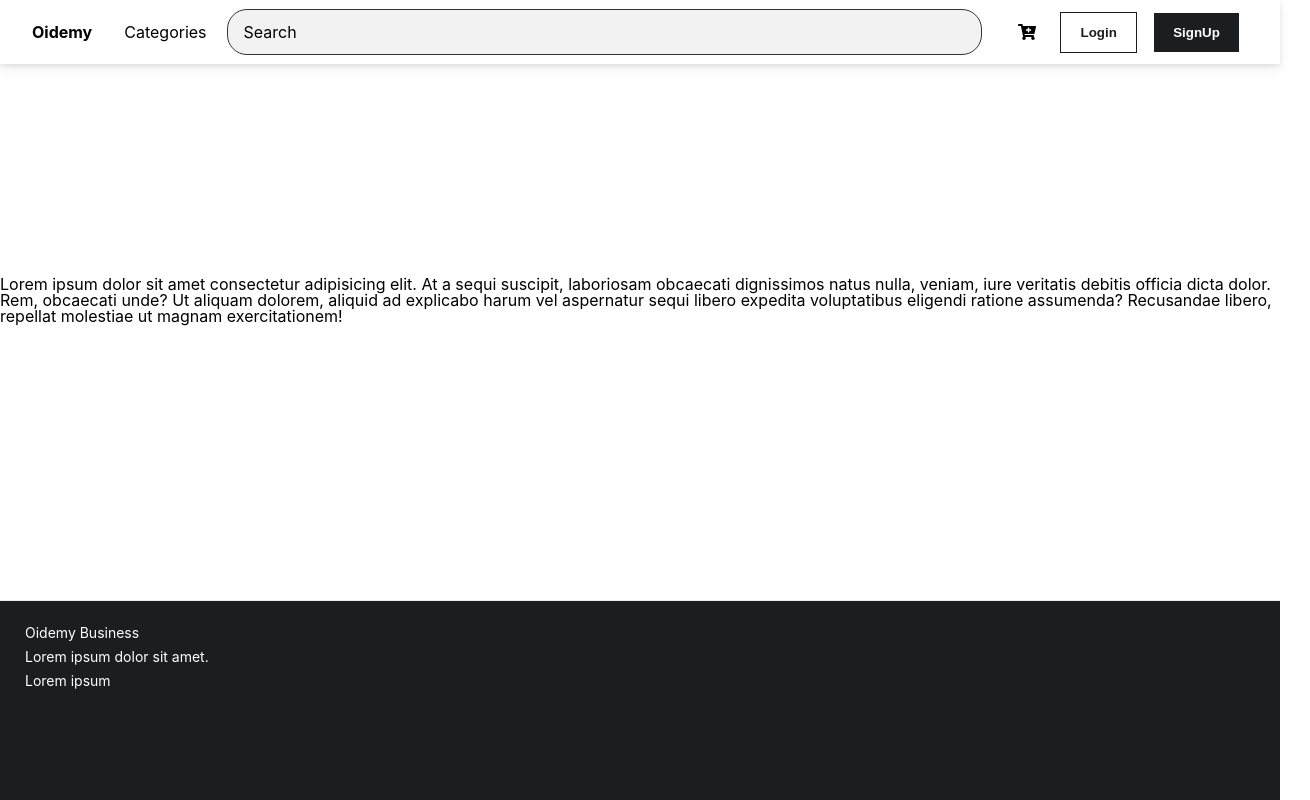
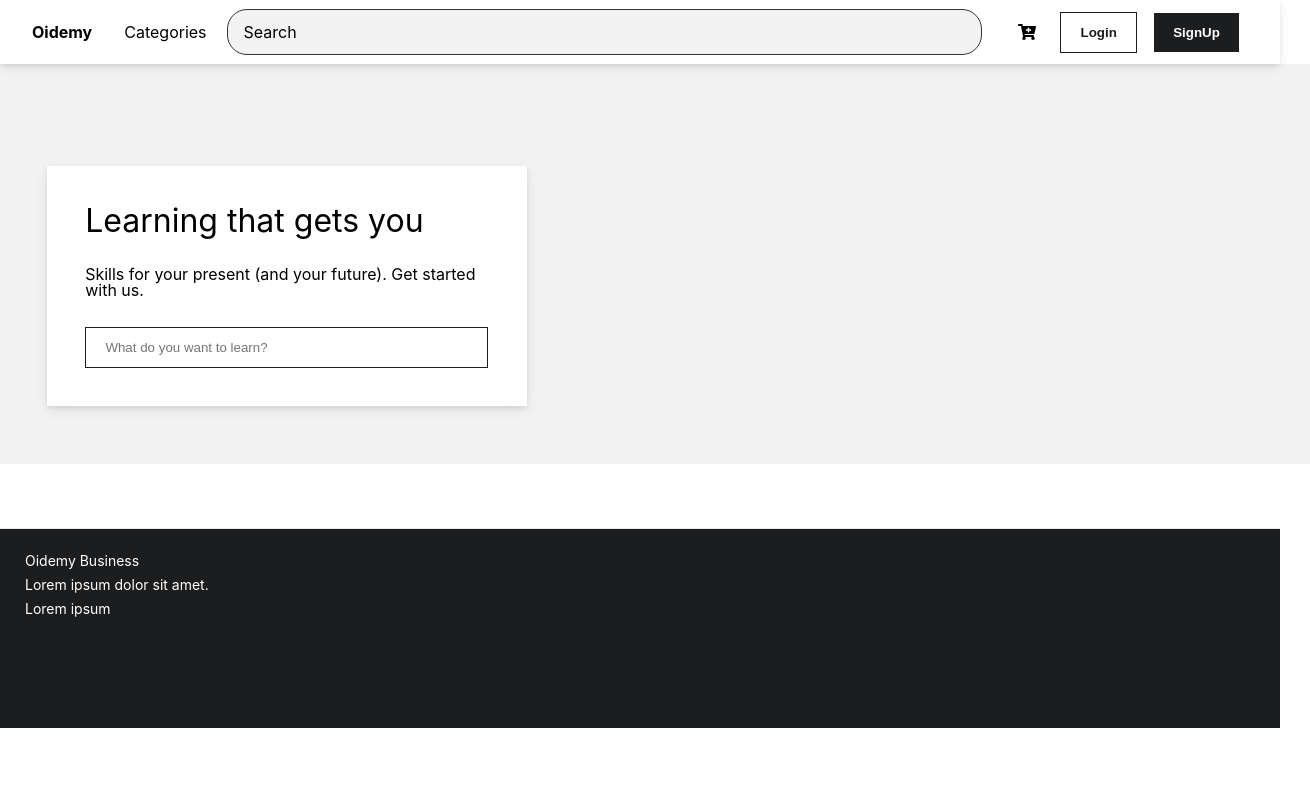
Before and after one commit to xMonty/oidemy, a Next.js app: page / in a window 1280 px wide. Shown: the whole page, 1310 px wide, since content can reach past the window. Built offline with nearby package versions, Linux system fonts and the light colour scheme.

Commit message:
more home changes

```diff
--- a/common/Controls/Button/UdButton.module.scss
+++ b/common/Controls/Button/UdButton.module.scss
@@ -5,6 +5,9 @@
   padding: 0.75rem 1.2rem;
   cursor: pointer;
   font-weight: 700;
+  &:hover {
+    background: darken($color: $primary-color, $amount: 10);
+  }
 }
 
 .secondaryBk {
--- a/common/Controls/Controls.tsx
+++ b/common/Controls/Controls.tsx
@@ -1,8 +1,11 @@
 import UdButton, { UdButtonType } from "./Button/UdButton";
+import UdInput, { UdInputType } from "./Input/UdInput";
 
 const Controls = {
   UdButton,
-  UdButtonType
+  UdButtonType,
+  UdInput,
+  UdInputType
 }
 
 export default Controls;
--- /dev/null
+++ b/common/Controls/Input/UdInput.module.scss
@@ -0,0 +1,7 @@
+.primary {
+  background: transparent;
+  border: 1px solid $secondary-color;
+  color: $secondary-color;
+  padding: 0.75rem 1.2rem;
+  &:focus {outline:none!important;}
+}
--- /dev/null
+++ b/common/Controls/Input/UdInput.tsx
@@ -0,0 +1,37 @@
+import React from "react";
+import styles from './UdInput.module.scss';
+
+export enum UdInputType {
+  primary = 1,
+}
+
+interface Props {
+  inputType: UdInputType;
+  value: string;
+  onChange: (val: string) => void;
+  placeholder?: string;
+  autoFocus?: boolean;
+  name?: string;
+  type?: 'email' | 'password' | 'text';
+}
+
+const UdInput = ({ inputType, onChange, ...rest }: Props) => {
+  var className;
+  switch(inputType) {
+    case UdInputType.primary:
+      className = styles.primary;
+      break;
+    default:
+      break;
+  }
+
+  return (
+    <input
+      className={className}
+      onChange={({ target: { value } }) => onChange(value)}
+      {...rest}
+    />
+  );
+};
+
+export default UdInput;
--- /dev/null
+++ b/components/applayout/AppLayout.js
@@ -0,0 +1,15 @@
+import React from 'react';
+import Header from 'components/header/Header';
+import Footer from 'components/footer/Footer';
+
+function AppLayout({ children }) {
+  return (
+    <div>
+      <Header/>
+      { children }
+      <Footer/>
+    </div>
+  )
+}
+
+export default AppLayout
--- a/components/header/Header.tsx
+++ b/components/header/Header.tsx
@@ -1,5 +1,5 @@
 import React, { useState } from 'react'
-import styles from '../../styles/Header.module.scss'
+import styles from './Header.module.scss'
 import CatMenu from './CatMenu';
 import SubMenu from './SubMenu';
 
--- a/pages/_app.tsx
+++ b/pages/_app.tsx
@@ -1,5 +1,7 @@
-import '../styles/globals.scss'
+import 'styles/globals.scss'
 import type { AppProps } from 'next/app'
+
+import AppLayout from 'components/applayout/AppLayout';
 
 import { config } from '@fortawesome/fontawesome-svg-core'
 import '@fortawesome/fontawesome-svg-core/styles.css'
@@ -7,6 +9,10 @@ config.autoAddCss = false
 
 
 function MyApp({ Component, pageProps }: AppProps) {
-  return <Component {...pageProps} />
+  return (
+    <AppLayout>
+      <Component {...pageProps} />
+    </AppLayout>
+  )
 }
 export default MyApp
--- a/pages/index.tsx
+++ b/pages/index.tsx
@@ -1,10 +1,13 @@
-import Footer from 'components/footer/Footer'
-import type { NextPage } from 'next'
-import Head from 'next/head'
-import Header from '../components/header/Header'
-import styles from '../styles/Home.module.scss'
+import Controls from 'common/Controls/Controls';
+import type { NextPage } from 'next';
+import Head from 'next/head';
+import Image from 'next/Image';
+import { useState } from 'react';
+import styles from 'styles/Home.module.scss';
 
 const Home: NextPage = () => {
+  const [heroSearch, setHeroSearch] = useState("");
+
   return (
     <div className={styles.container}>
       <Head>
@@ -12,11 +15,20 @@ const Home: NextPage = () => {
         <meta name="description" content="Oidemy Clone" />
         <link rel="icon" href="/favicon.ico" />
       </Head>
-      <Header/>
       <main className={styles.main}>
-        Lorem ipsum dolor sit amet consectetur adipisicing elit. At a sequi suscipit, laboriosam obcaecati dignissimos natus nulla, veniam, iure veritatis debitis officia dicta dolor. Rem, obcaecati unde? Ut aliquam dolorem, aliquid ad explicabo harum vel aspernatur sequi libero expedita voluptatibus eligendi ratione assumenda? Recusandae libero, repellat molestiae ut magnam exercitationem!
+        <div className={styles.heroimage}>
+          <div className={styles.heroContent}>
+            <h1>Learning that gets you</h1>
+            <p>Skills for your present (and your future). Get started with us.</p>
+            <Controls.UdInput
+              placeholder='What do you want to learn?'
+              value={heroSearch}
+              onChange={(value)=> setHeroSearch(value)}
+              inputType={Controls.UdInputType.primary}
+            />
+          </div>
+        </div>
       </main>
-      <Footer/>
     </div>
   )
 }
--- a/styles/Home.module.scss
+++ b/styles/Home.module.scss
@@ -1,20 +1,42 @@
 .container {
-  min-height: 100vh;
-  padding: 0 0;
+  padding: 4rem 0;
   display: flex;
   flex-direction: column;
   justify-content: center;
   align-items: center;
-  height: 100vh;
 }
 
 .main {
-  padding: 5rem 0;
   flex: 1;
   display: flex;
   flex-direction: column;
-  justify-content: center;
-  align-items: center;
+  justify-content: flex-start;
+  align-items: flex-start;
+  max-width: $main-width;
+  width: '100%';
+}
+
+.heroimage {
+  position: relative;
+  width: $main-width;
+  height: 400px;
+  background: darken($color: $primary-color, $amount: 5);
+}
+
+.heroContent {
+  display: flex;
+  flex-direction: column;
+  justify-content: space-between;
+
+  position: absolute;
+  left: 4.8rem;
+  top: 6.4rem;
+  max-width: 44rem;
+  background: #fff;
+  box-shadow: 0 2px 4px rgb(0 0 0 / 8%), 0 4px 12px rgb(0 0 0 / 8%);
+  padding: 2.4rem;
+  max-width: 30rem;
+  height: 15rem;
 }
 
 .footer {
--- a/styles/_variables.scss
+++ b/styles/_variables.scss
@@ -1,4 +1,5 @@
 $primary-color: #ffffff;
 $secondary-color: #1c1d1f;
 $text-color: #1c1d1f;
-$highlight-color: #5624d0
+$highlight-color: #5624d0;
+$main-width: 1340px;
```
Also changed, not shown: components/header/Header.module.scss (renamed from styles/Header.module.scss), public/images/mainhero.jpg (added). Lines whose indentation alone changed are shown as unchanged.
